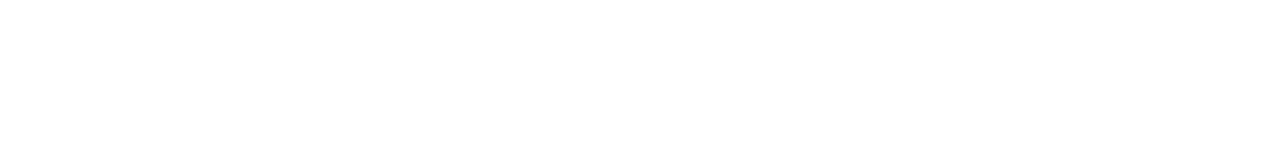
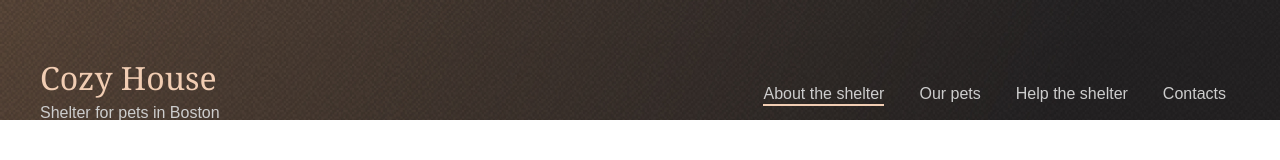
Before and after one commit to AndrewMatsiash/projects-RSS_stage-1-2, a plain HTML site: page shelter/pages/main/index.html in a window 1280 px wide. Drawn offline with Linux system fonts and the light colour scheme.

Commit message:
feat:created block header

```diff
--- a/shelter/pages/main/css/style.css
+++ b/shelter/pages/main/css/style.css
@@ -0,0 +1,178 @@
+*,
+*::before,
+*::after {
+  box-sizing: border-box;
+}
+
+
+html,
+body {
+  position: relative;
+  overflow-x: hidden;
+  overflow-y: visible;
+}
+
+html {
+  scroll-behavior: smooth;
+}
+
+body {
+  font-family: 'Arial';
+  font-style: normal;
+  font-weight: 400;
+  line-height: 15px;
+  color: #545454;
+  background: #ffff;
+}
+
+a {
+  color: inherit;
+  text-decoration: none;
+  transition: 1s;
+  cursor: pointer;
+}
+
+
+ul {
+  list-style: none;
+}
+
+a {
+  color: #CDCDCD;
+}
+
+button {
+  font-size: 20px;
+  line-height: 40px;
+  width: 220px;
+  height: 55px;
+  background-color: #BDAE82;
+  display: inline-block;
+  cursor: pointer;
+  transition: color 0.8s;
+  border: none;
+}
+
+button:hover {
+  color: #ffff;
+}
+
+.container {
+  max-width: 1280px;
+  padding: 0px 40px;
+  margin: 0 auto;
+}
+
+.title {
+  font-family: 'Georgia', sans-serif;
+  font-weight: 400;
+  font-size: 35px;
+  line-height: 130%;
+  display: inline-block;
+
+}
+
+.header__container {
+  background-image: url(../../../assets/img/bg.jpg);
+  background-repeat: no-repeat;
+  /* background-size: auto;
+  background-position: center 0px; */
+
+}
+
+.header__inner {
+  display: flex;
+  flex-direction: column;
+  padding: 60px 0 0 0;
+}
+
+.header__top {
+  display: flex;
+  justify-content: space-between;
+  align-items: center;
+}
+
+.logo-title {
+  font-family: 'Georgia';
+  font-style: normal;
+  font-weight: 400;
+  font-size: 32px;
+  line-height: 110%;
+  color: #F1CDB3;
+  margin-bottom: 10px;
+}
+
+.logo-subtitle {
+  color: #CDCDCD;
+}
+
+/* .logo {
+  display: block;
+} */
+
+.menu {
+  margin-left: auto;
+  margin-right: 14px;
+}
+
+.menu__list {
+  display: flex;
+  padding-bottom: 9px;
+
+}
+
+.menu__item {
+  line-height: 160%;
+  margin-left: 35px;
+  padding-top: 16px;
+}
+
+.menu__link {
+  padding-bottom: 2px;
+  border-bottom: solid 2px transparent;
+  transition: all 0.8s ease;
+}
+
+.menu__link:hover {
+  padding-bottom: 2px;
+  border-bottom: solid 2px #F1CDB3;
+}
+
+.menu__link.active {
+  padding-bottom: 2px;
+  border-bottom: solid 2px #F1CDB3;
+}
+
+
+
+.hero__container {
+  background-image: url(../../../assets/img/bg.jpg);
+  background-repeat: no-repeat;
+  background-size: cover;
+  background-position: center -76px;
+  height: 910px;
+  margin-bottom: 26px;
+
+}
+
+.hero__inner {
+  padding: 175px 0 330px 60px;
+
+}
+
+
+.hero__title {
+  font-family: 'Merriweather', sans-serif;
+  font-weight: 700;
+  font-size: 60px;
+  line-height: 120px;
+  margin-bottom: 10px;
+
+}
+
+.hero__text {
+  max-width: 470px;
+  font-size: 20px;
+  line-height: 40px;
+  margin-bottom: 25px;
+}
--- a/shelter/pages/main/index.html
+++ b/shelter/pages/main/index.html
@@ -10,7 +10,41 @@
 </head>
 <body>
   <header class="header">
+  <header class="header">
+    <div class="container header__container">
+      <div class="header__inner">
+        <div class="header__top">
+          <div  class="logo__text">
+            <div class="logo-title">Cozy House</div>
+            <div class="logo-subtitle">Shelter for pets in Boston</div>
+          </div>
+          <nav class="menu">
+            <ul class="menu__list">
 
+              <li class="menu__item">
+                <a data-i18="skills" class="menu__link active" href="#About">About the shelter</a>
+              </li>
+
+              <li class="menu__item">
+                <a data-i18="portfolio" class="menu__link" href="#pets">Our pets</a>
+              </li>
+
+              <li class="menu__item">
+                <a data-i18="video" class="menu__link" href="#Help">Help the shelter</a>
+              </li>
+
+              <li class="menu__item">
+                <a data-i18="contacts" class="menu__link" href="#contacts">Contacts</a>
+              </li>
+
+            </ul>
+          </nav>
+
+
+
+      </div>
+    </div>
+  </header>
 
   </header>
 
```
Also changed, not shown: shelter/assets/img/bg.jpg (added).
